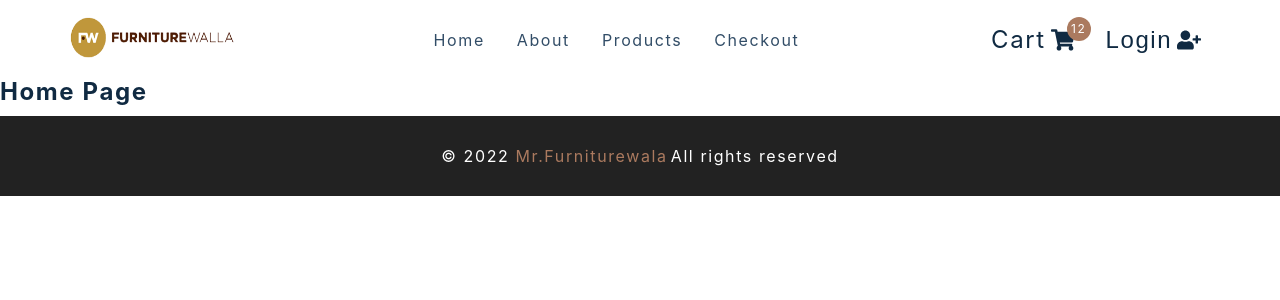
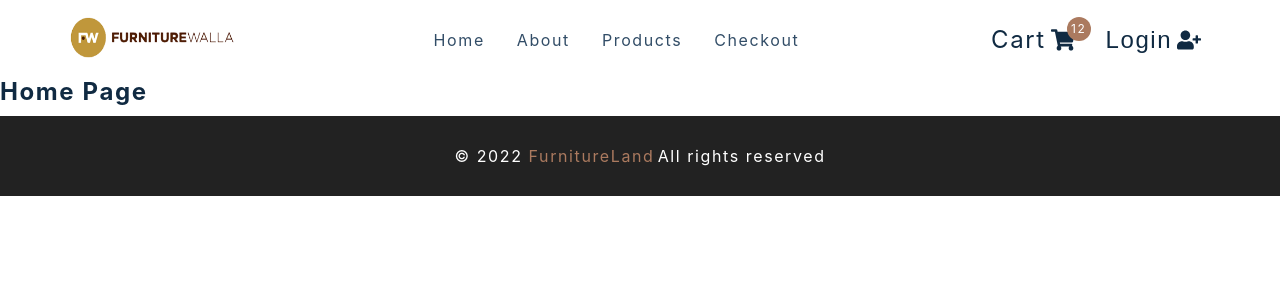
Before and after one commit to hritikd3/fullstack, a React (Create React App) app: page / in a window 1280 px wide. Shown: the top 300 px of the page. Built offline with nearby package versions, Linux system fonts and the light colour scheme.

Commit message:
refactored: AboutPage

```diff
--- a/public/index.html
+++ b/public/index.html
@@ -24,7 +24,7 @@
       work correctly both with client-side routing and a non-root public URL.
       Learn how to configure a non-root public URL by running `npm run build`.
     -->
-    <title>Mr.FurnitureWalla || One stop destination</title>
+    <title>FurnitureLand  || Your One stop destination</title>
   </head>
   <body>
     <noscript>You need to enable JavaScript to run this app.</noscript>
--- a/src/components/Footer.js
+++ b/src/components/Footer.js
@@ -6,7 +6,7 @@ const Footer = () => {
       <h5>
         {" "}
         &copy; {new Date().getFullYear()}
-        <span> Mr.Furniturewala </span>
+        <span> FurnitureLand </span>
       </h5>
       <h5> All rights reserved</h5>
     </Wrapper>
--- a/src/pages/AboutPage.js
+++ b/src/pages/AboutPage.js
@@ -8,14 +8,13 @@ const AboutPage = () => {
     <main>
       <PageHero title="about" />
       <Wrapper className="page section section-center">
-        <img src={aboutImg} alt="about_img" />
         <article>
           <div className="title">
             <h2>our story</h2>
             <div className="underline"></div>
           </div>
           <p>
-            We at Mr.Chairwalla beleive in Self-indulgent and relaxing chaise lounge chairs
+            We at FurnitureLand beleive in Self-indulgent and relaxing chaise lounge chairs
             embody the mantra, treat yourself! You may picture old Hollywood
             glamor or Victorian parlors when you think of chaise lounges. But
             these luxurious long chairs can neatly fit into any decor scheme, be
--- a/src/pages/CheckoutPage.js
+++ b/src/pages/CheckoutPage.js
@@ -8,7 +8,6 @@ import { Link } from 'react-router-dom'
 const CheckoutPage = () => {
   return (
     <main>
-      <PageHero title='checkout' />
       <Wrapper className='page'>
         <h3> checkout here</h3>
       </Wrapper>
```
